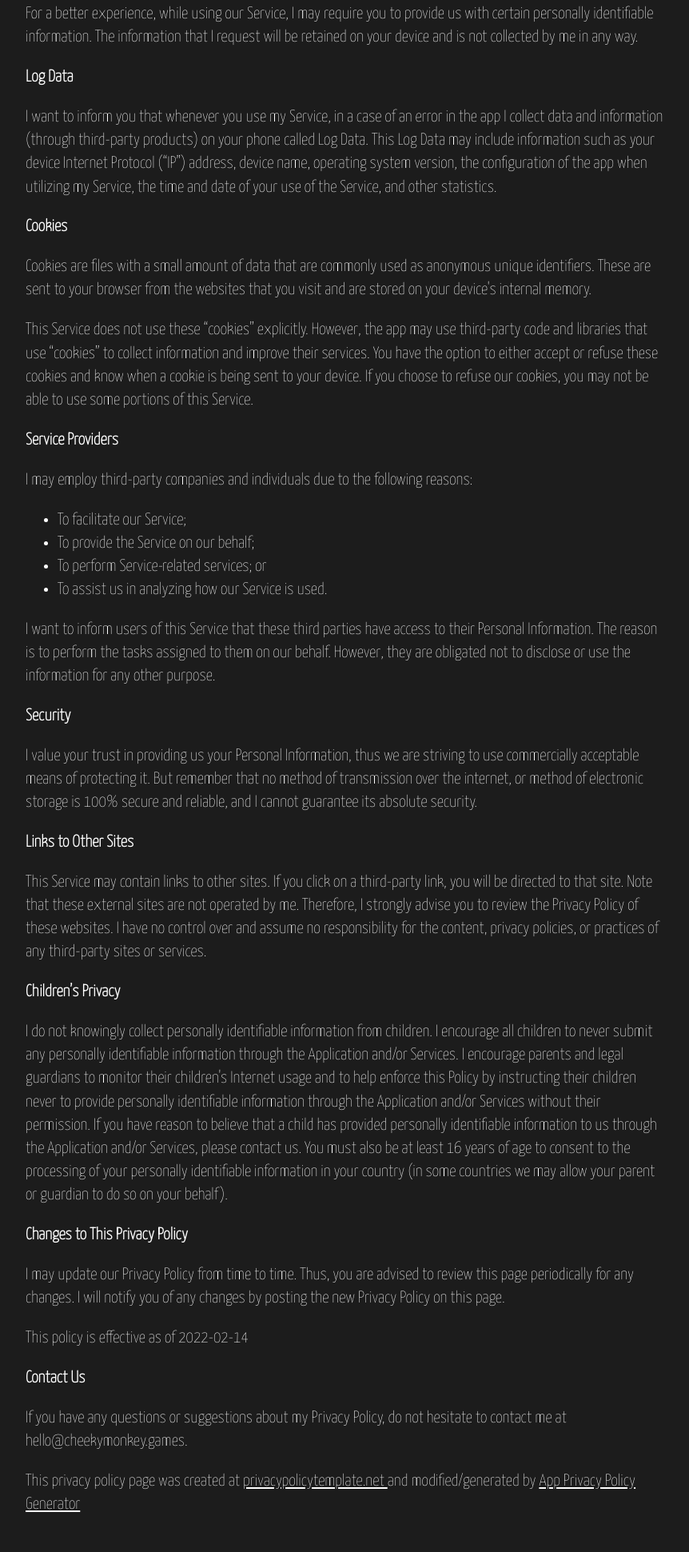
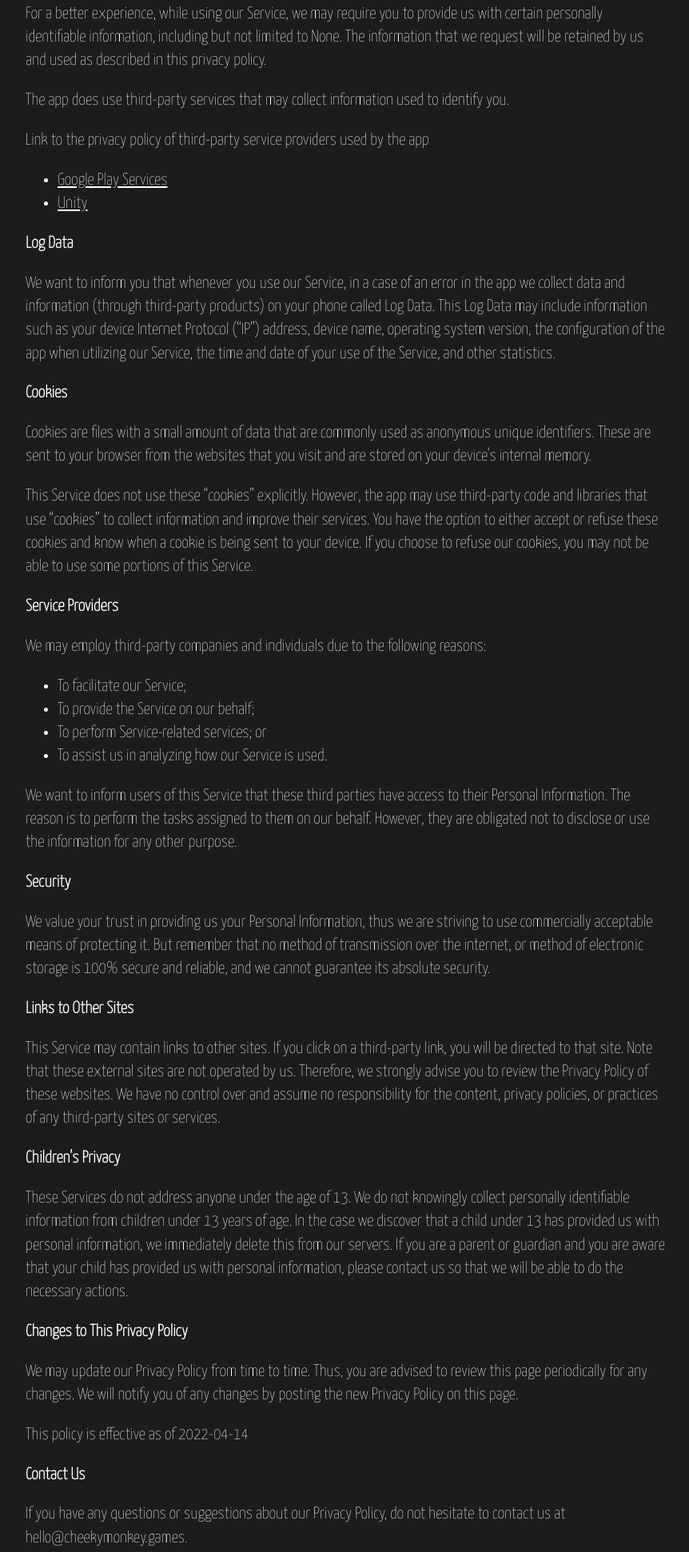
Before and after one commit to schouffy/www.cheekymonkey.games, a plain HTML site: page privacy.html in a window 1280 px wide. Shown: the part 450-2391 px from the top of the page at 80% size, without its empty margins (208-1070 px from the left). Before the commit the page ends 2367 px from the top, so only its background shows below. Drawn offline with Linux system fonts and the light colour scheme.

Commit message:
Updated privacy

```diff
--- a/privacy.html
+++ b/privacy.html
@@ -25,36 +25,42 @@
 	<div style="margin:0 auto">
     <strong>Privacy Policy</strong> <p>
       Cheeky Monkey Games built the Neon Escape app as
-                  a Free app. This SERVICE is provided by
+      an Ad Supported app. This SERVICE is provided by
       Cheeky Monkey Games at no cost and is intended for use as
       is.
     </p> <p>
-                  This page is used to inform visitors regarding my
+      This page is used to inform visitors regarding our
       policies with the collection, use, and disclosure of Personal
-                  Information if anyone decided to use my Service.
+      Information if anyone decided to use our Service.
     </p> <p>
-                  If you choose to use my Service, then you agree to
+      If you choose to use our Service, then you agree to
       the collection and use of information in relation to this
-                  policy. The Personal Information that I collect is
-                  used for providing and improving the Service. I will not use or share your information with
+      policy. The Personal Information that we collect is
+      used for providing and improving the Service. We will not use or share your information with
       anyone except as described in this Privacy Policy.
     </p> <p>
       The terms used in this Privacy Policy have the same meanings
       as in our Terms and Conditions, which are accessible at
       Neon Escape unless otherwise defined in this Privacy Policy.
     </p> <p><strong>Information Collection and Use</strong></p> <p>
-                  For a better experience, while using our Service, I
+      For a better experience, while using our Service, we
       may require you to provide us with certain personally
-                  identifiable information. The information that
-                  I request will be retained on your device and is not collected by me in any way.
-                </p> <!----> <p><strong>Log Data</strong></p> <p>
-                  I want to inform you that whenever you
-                  use my Service, in a case of an error in the app
-                  I collect data and information (through third-party
+      identifiable information, including but not limited to None. The information that
+      we request will be retained by us and used as described in this privacy policy.
+    </p> <div><p>
+        The app does use third-party services that may collect
+        information used to identify you.
+      </p> <p>
+        Link to the privacy policy of third-party service providers used
+        by the app
+      </p> <ul><li><a href="https://www.google.com/policies/privacy/" target="_blank" rel="noopener noreferrer">Google Play Services</a></li><!----><!----><!----><!----><!----><!----><!----><!----><!----><!----><li><a href="https://unity3d.com/legal/privacy-policy" target="_blank" rel="noopener noreferrer">Unity</a></li><!----><!----><!----><!----><!----><!----><!----><!----><!----><!----><!----><!----><!----><!----><!----><!----></ul></div> <p><strong>Log Data</strong></p> <p>
+      We want to inform you that whenever you
+      use our Service, in a case of an error in the app
+      we collect data and information (through third-party
       products) on your phone called Log Data. This Log Data may
       include information such as your device Internet Protocol
       (“IP”) address, device name, operating system version, the
-                  configuration of the app when utilizing my Service,
+      configuration of the app when utilizing our Service,
       the time and date of your use of the Service, and other
       statistics.
     </p> <p><strong>Cookies</strong></p> <p>
@@ -71,52 +77,49 @@
       choose to refuse our cookies, you may not be able to use some
       portions of this Service.
     </p> <p><strong>Service Providers</strong></p> <p>
-                  I may employ third-party companies and
+      We may employ third-party companies and
       individuals due to the following reasons:
     </p> <ul><li>To facilitate our Service;</li> <li>To provide the Service on our behalf;</li> <li>To perform Service-related services; or</li> <li>To assist us in analyzing how our Service is used.</li></ul> <p>
-                  I want to inform users of this Service
+      We want to inform users of this Service
       that these third parties have access to their Personal
       Information. The reason is to perform the tasks assigned to
       them on our behalf. However, they are obligated not to
       disclose or use the information for any other purpose.
     </p> <p><strong>Security</strong></p> <p>
-                  I value your trust in providing us your
+      We value your trust in providing us your
       Personal Information, thus we are striving to use commercially
       acceptable means of protecting it. But remember that no method
       of transmission over the internet, or method of electronic
-                  storage is 100% secure and reliable, and I cannot
+      storage is 100% secure and reliable, and we cannot
       guarantee its absolute security.
     </p> <p><strong>Links to Other Sites</strong></p> <p>
       This Service may contain links to other sites. If you click on
       a third-party link, you will be directed to that site. Note
-                  that these external sites are not operated by me.
-                  Therefore, I strongly advise you to review the
-                  Privacy Policy of these websites. I have
+      that these external sites are not operated by us.
+      Therefore, we strongly advise you to review the
+      Privacy Policy of these websites. We have
       no control over and assume no responsibility for the content,
       privacy policies, or practices of any third-party sites or
       services.
-                </p> <p><strong>Children’s Privacy</strong></p> <!----> <div><p>
-                    I do not knowingly collect personally
-                    identifiable information from children. I
-                    encourage all children to never submit any personally
-                    identifiable information through
-                    the Application and/or Services.
-                    I encourage parents and legal guardians to monitor
-                    their children's Internet usage and to help enforce this Policy by instructing
-                    their children never to provide personally identifiable information through the Application and/or Services without their permission. If you have reason to believe that a child
-                    has provided personally identifiable information to us through the Application and/or Services,
-                    please contact us. You must also be at least 16 years of age to consent to the processing
-                    of your personally identifiable information in your country (in some countries we may allow your parent
-                    or guardian to do so on your behalf).
-                  </p></div> <p><strong>Changes to This Privacy Policy</strong></p> <p>
-                  I may update our Privacy Policy from
+    </p> <p><strong>Children’s Privacy</strong></p> <div><p>
+        These Services do not address anyone under the age of 13.
+        We do not knowingly collect personally
+        identifiable information from children under 13 years of age. In the case
+        we discover that a child under 13 has provided
+        us with personal information, we immediately
+        delete this from our servers. If you are a parent or guardian
+        and you are aware that your child has provided us with
+        personal information, please contact us so that
+        we will be able to do the necessary actions.
+      </p></div> <!----> <p><strong>Changes to This Privacy Policy</strong></p> <p>
+      We may update our Privacy Policy from
       time to time. Thus, you are advised to review this page
-                  periodically for any changes. I will
+      periodically for any changes. We will
       notify you of any changes by posting the new Privacy Policy on
       this page.
-                </p> <p>This policy is effective as of 2022-02-14</p> <p><strong>Contact Us</strong></p> <p>
-                  If you have any questions or suggestions about my
-                  Privacy Policy, do not hesitate to contact me at hello@cheekymonkey.games.
+    </p> <p>This policy is effective as of 2022-04-14</p> <p><strong>Contact Us</strong></p> <p>
+      If you have any questions or suggestions about our
+      Privacy Policy, do not hesitate to contact us at hello@cheekymonkey.games.
     </p> <p>This privacy policy page was created at <a href="https://privacypolicytemplate.net" target="_blank" rel="noopener noreferrer">privacypolicytemplate.net </a>and modified/generated by <a href="https://app-privacy-policy-generator.nisrulz.com/" target="_blank" rel="noopener noreferrer">App Privacy Policy Generator</a></p>
 </div>
    </body>
```
Lines whose indentation alone changed are shown as unchanged.
